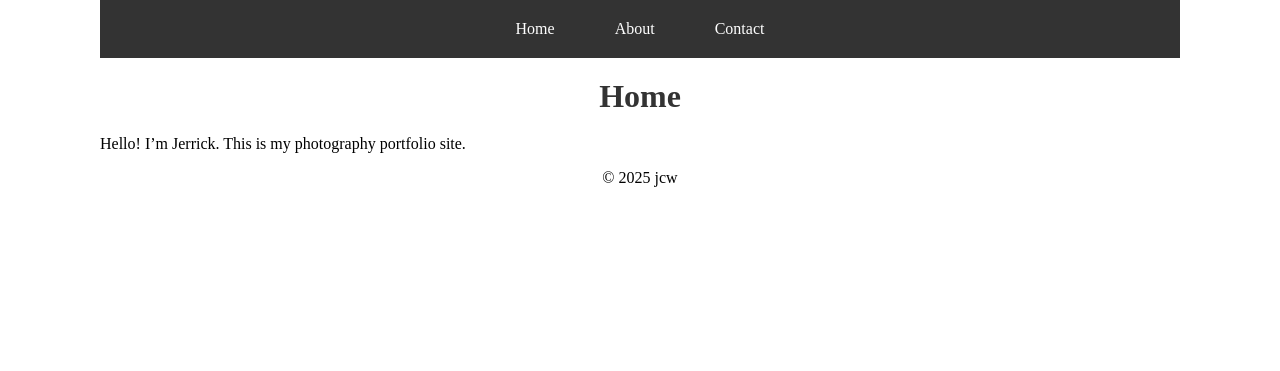
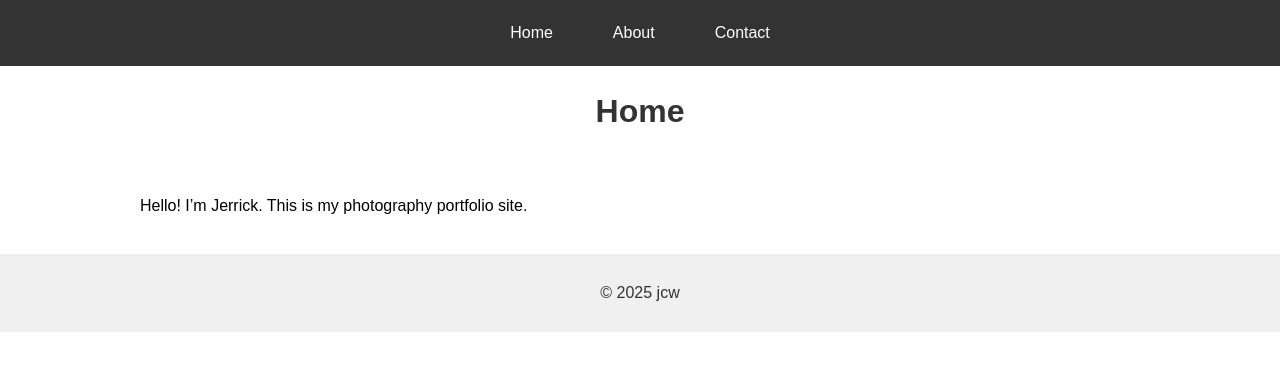
Before and after one commit to jerrickwang/jerrickwang.github.io, a Jekyll site: the page built from index.md, in a window 1280 px wide. Shown: the top 371 px of the page. Built offline with Jekyll 4.4.1, drawn with Linux system fonts in a browser that asks for light colours.

Commit message:
Update style.css

```diff
--- a/assets/css/style.css
+++ b/assets/css/style.css
@@ -1,70 +1,76 @@
 /* Full-width navigation bar */
 nav {
-  background: #333; /* Background color for the nav bar */
-  color: #fff; /* Text color */
+  background: #333; /* Navigation bar background color */
+  color: #fff; /* Navigation text color */
   width: 100%; /* Full screen width */
   padding: 10px 0;
-  position: sticky; /* Sticks to the top when scrolling */
+  position: sticky; /* Sticks to the top on scroll */
   top: 0;
-  z-index: 1000;
+  z-index: 1000; /* Ensures the nav bar stays above other elements */
 }
 
-/* Inner container for the navigation links */
+/* Inner container to center navigation links */
 .nav-container {
-  max-width: 1200px; /* Limit the width of the navigation links */
-  margin: 0 auto; /* Center the navigation links */
-  padding: 0 20px; /* Add padding inside the container */
+  max-width: 1200px; /* Limits the width of navigation content */
+  margin: 0 auto; /* Centers the navigation links */
+  padding: 0 20px; /* Adds padding for spacing */
   display: flex;
-  justify-content: center; /* Center-align the links */
+  justify-content: center; /* Centers the links horizontally */
 }
 
-/* Navigation links */
+/* Navigation links styling */
 nav ul {
-  list-style: none; /* Remove bullets */
+  list-style: none; /* Removes default bullets */
   margin: 0;
   padding: 0;
   display: flex;
 }
 
 nav ul li {
-  margin: 0 15px;
+  margin: 0 15px; /* Space between navigation items */
 }
 
 nav ul li a {
-  text-decoration: none;
-  color: #fff;
+  text-decoration: none; /* Removes underline from links */
+  color: #fff; /* Link text color */
   padding: 10px 15px;
   display: block;
-  transition: background 0.3s ease;
+  transition: background 0.3s ease; /* Smooth hover effect */
 }
 
 nav ul li a:hover {
-  background: #444; /* Darker gray hover effect */
+  background: #444; /* Darker background on hover */
 }
 
-/* Center the page title below the nav bar */
+/* Page title styling */
 header h1 {
-  text-align: center;
-  margin: 20px 0; /* Add spacing around the title */
-  font-size: 2rem; /* Adjust size if needed */
-  color: #333; /* Customize title color */
+  text-align: center; /* Centers the page title */
+  margin: 20px 0; /* Adds spacing above and below the title */
+  font-size: 2rem; /* Adjusts title size */
+  color: #333; /* Title text color */
 }
 
-/* Center the footer content */
-footer {
-  text-align: center;
+/* Main content styling */
+main {
+  max-width: 1200px; /* Limits the width of the main content */
+  margin: 0 auto; /* Centers the content */
+  padding: 20px 100px; /* Adds padding around the content */
+  box-sizing: border-box; /* Ensures padding doesn't affect width */
 }
 
-/* Apply padding to the entire page content */
-body {
-  padding: 0; /* Remove overall padding from the body */
-  margin: 0;
-  box-sizing: border-box; /* Ensures padding doesn’t affect width calculation */
+/* Footer styling */
+footer {
+  text-align: center; /* Centers footer content */
+  padding: 10px 0;
+  background: #f0f0f0; /* Optional footer background */
+  color: #333; /* Footer text color */
 }
 
-/* Limit and center page content */
-body > * {
-  max-width: 1200px; /* Limits the width for better readability */
-  margin: 0 auto; /* Centers the content */
-  padding: 0 100px; /* Adds side padding for better spacing */
+/* Body global styling */
+body {
+  margin: 0; /* Removes default body margins */
+  padding: 0; /* Removes default body padding */
+  font-family: Arial, sans-serif; /* Default font family */
+  line-height: 1.6; /* Improves readability */
+  box-sizing: border-box; /* Applies box-sizing globally */
 }
```
